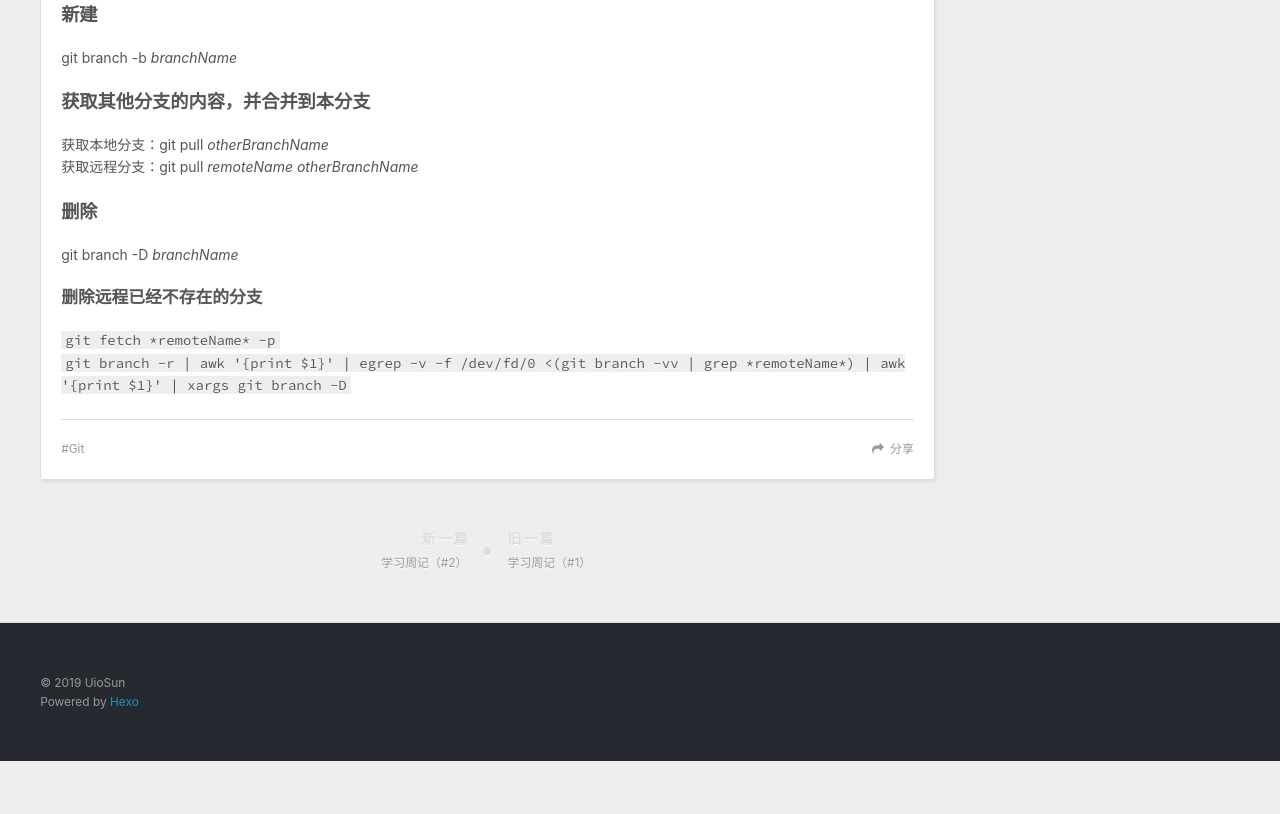
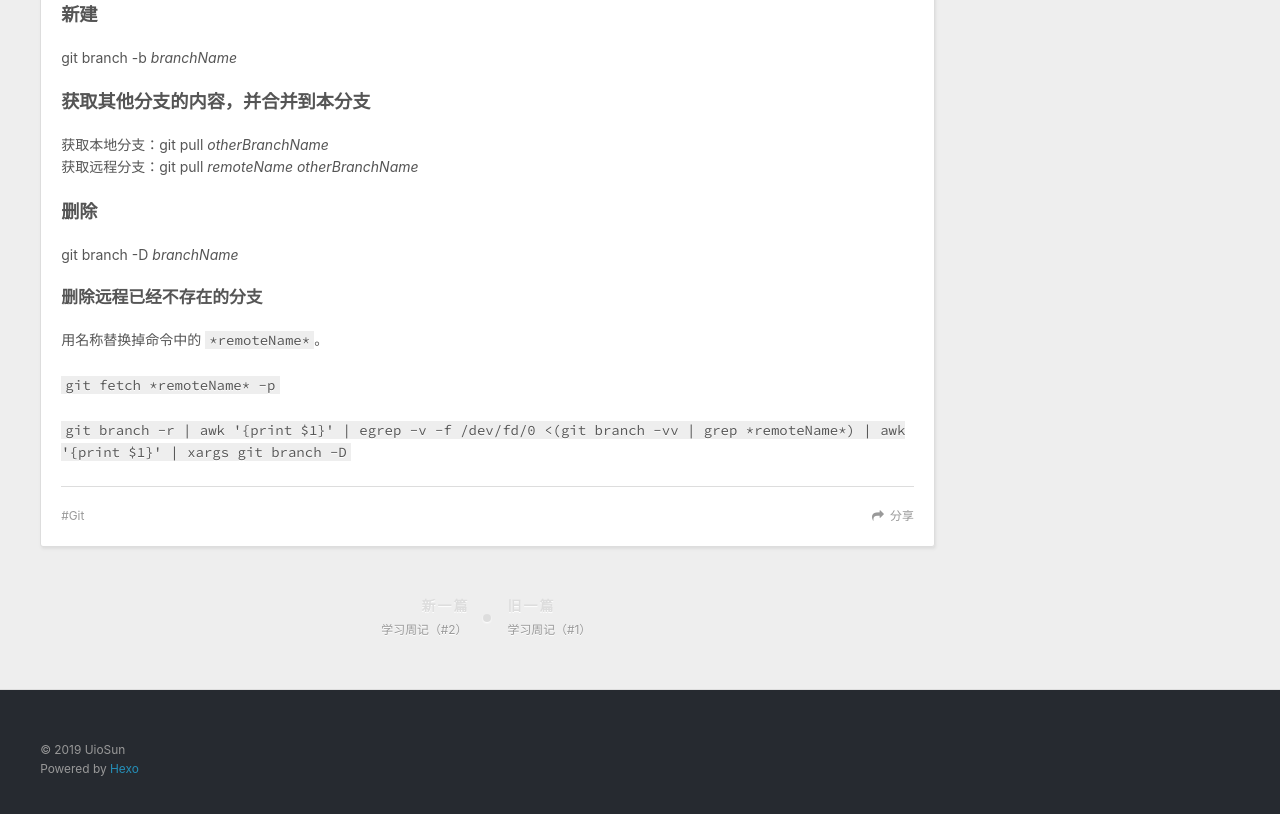
Before and after one commit to Sun-FreePort/Sun-FreePort.github.io, a plain HTML site: page 2018/10/26/git-cheat-sheet/index.html in a window 1280 px wide. Shown: the part 1893-2707 px from the top of the page. Before the commit the page ends 2654 px from the top, so only its background shows below. Drawn offline with nearby package versions, Linux system fonts and the light colour scheme.

Commit message:
Site updated: 2019-01-16 16:46:01

```diff
--- a/2018/10/26/git-cheat-sheet/index.html
+++ b/2018/10/26/git-cheat-sheet/index.html
@@ -15,7 +15,7 @@
 <meta property="og:site_name" content="UioSun &amp; NiceKingdom">
 <meta property="og:description" content="Git 速查表For the girl. System（系统）获取版本git –version 设定用户信息用户名：git config –global user.name “UioSun”邮箱：git config –global user.email uiosun@outlook.com（这关系到你的提交是否对应你的账户） 配置信息git config –list [–[global|loca">
 <meta property="og:locale" content="zh-CN">
-<meta property="og:updated_time" content="2019-01-16T08:40:13.969Z">
+<meta property="og:updated_time" content="2019-01-16T08:45:55.589Z">
 <meta name="twitter:card" content="summary">
 <meta name="twitter:title" content="Git Cheat Sheet">
 <meta name="twitter:description" content="Git 速查表For the girl. System（系统）获取版本git –version 设定用户信息用户名：git config –global user.name “UioSun”邮箱：git config –global user.email uiosun@outlook.com（这关系到你的提交是否对应你的账户） 配置信息git config –list [–[global|loca">
@@ -104,7 +104,9 @@
 <h2 id="Branch（分支）"><a href="#Branch（分支）" class="headerlink" title="Branch（分支）"></a>Branch（分支）</h2><h3 id="新建"><a href="#新建" class="headerlink" title="新建"></a>新建</h3><p>git branch -b <em>branchName</em></p>
 <h3 id="获取其他分支的内容，并合并到本分支"><a href="#获取其他分支的内容，并合并到本分支" class="headerlink" title="获取其他分支的内容，并合并到本分支"></a>获取其他分支的内容，并合并到本分支</h3><p>获取本地分支：git pull <em>otherBranchName</em><br>获取远程分支：git pull <em>remoteName</em> <em>otherBranchName</em></p>
 <h3 id="删除"><a href="#删除" class="headerlink" title="删除"></a>删除</h3><p>git branch -D <em>branchName</em></p>
-<h4 id="删除远程已经不存在的分支"><a href="#删除远程已经不存在的分支" class="headerlink" title="删除远程已经不存在的分支"></a>删除远程已经不存在的分支</h4><p><code>git fetch *remoteName* -p</code><br><code>git branch -r | awk &#39;{print $1}&#39; | egrep -v -f /dev/fd/0 &lt;(git branch -vv | grep *remoteName*) | awk &#39;{print $1}&#39; | xargs git branch -D</code></p>
+<h4 id="删除远程已经不存在的分支"><a href="#删除远程已经不存在的分支" class="headerlink" title="删除远程已经不存在的分支"></a>删除远程已经不存在的分支</h4><p>用名称替换掉命令中的 <code>*remoteName*</code>。</p>
+<p><code>git fetch *remoteName* -p</code></p>
+<p><code>git branch -r | awk &#39;{print $1}&#39; | egrep -v -f /dev/fd/0 &lt;(git branch -vv | grep *remoteName*) | awk &#39;{print $1}&#39; | xargs git branch -D</code></p>
 
 
     </div>
```
Also changed, not shown: index.html (+3 -1 lines).
